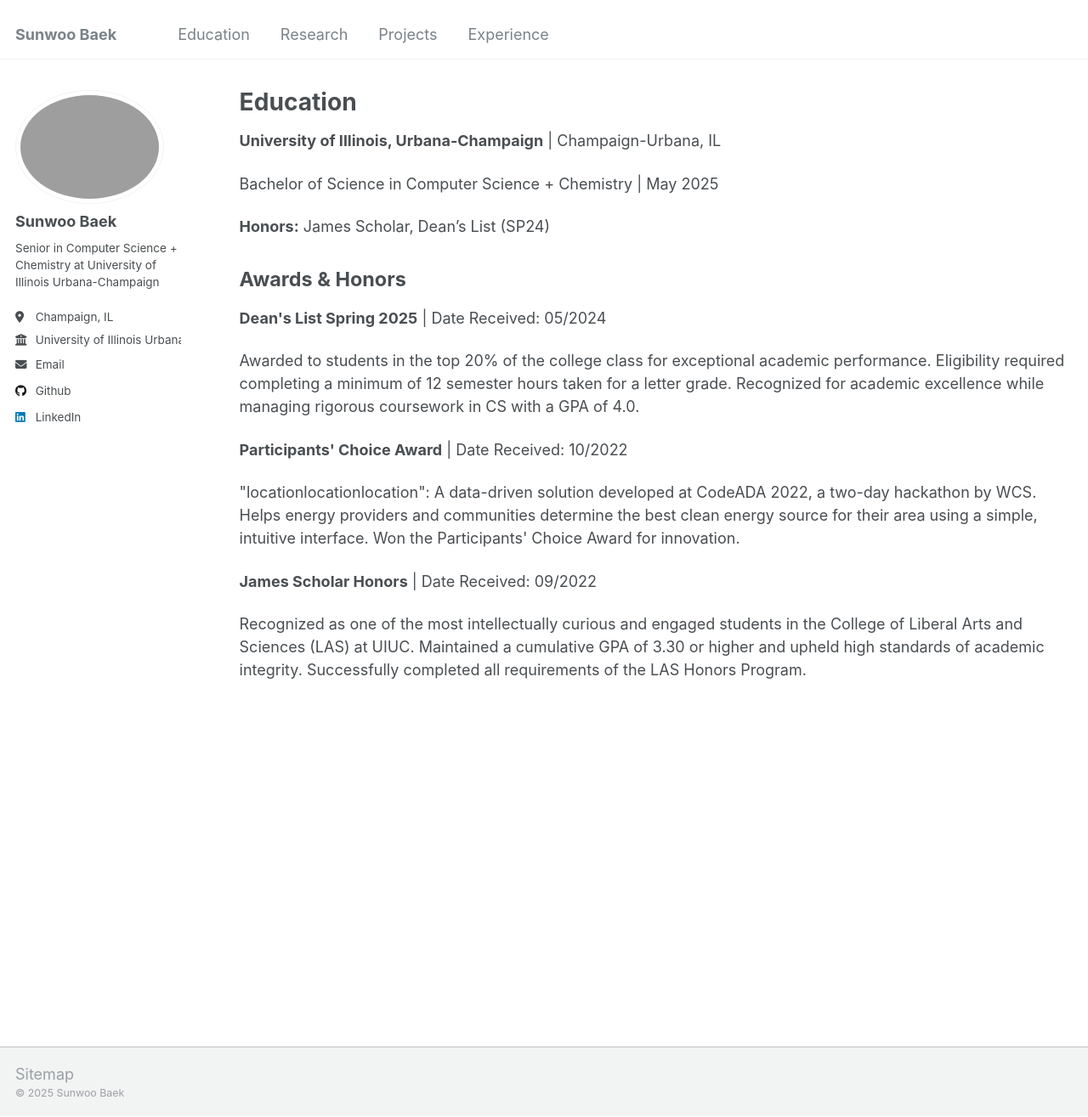
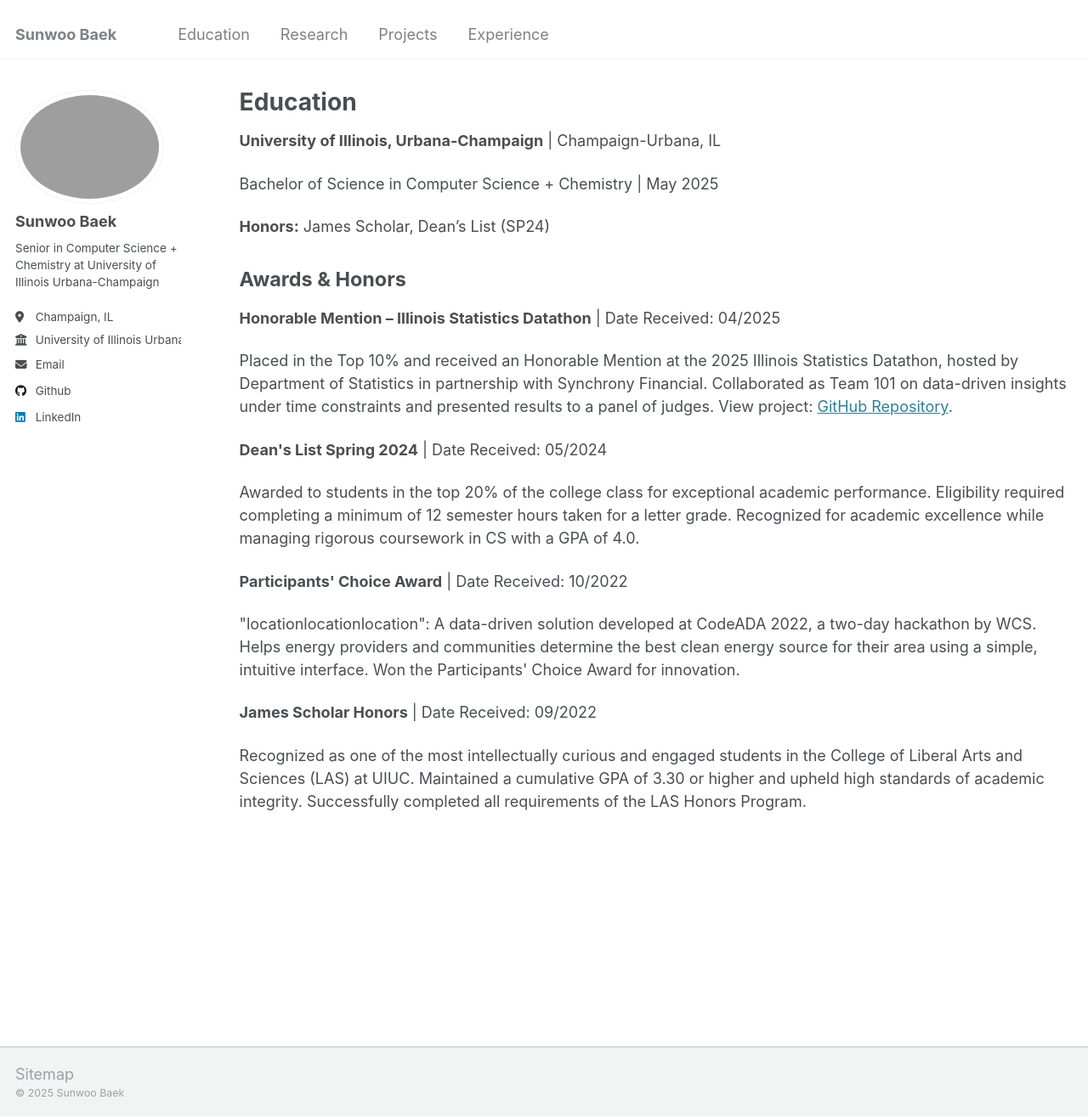
Before and after one commit to sbaek21/sbaek21.github.io, a Jekyll site: the page built from _pages/education.md, in a window 1280 px wide and 1315 px high. Shown: the whole window at 85% size. Built offline with Jekyll 4.4.1, drawn with Linux system fonts in a browser that asks for light colours.

Commit message:
Update datathon result

```diff
--- a/_pages/education.md
+++ b/_pages/education.md
@@ -14,7 +14,16 @@ author_profile: true
 <h2 style="font-size: 1.3em; margin-top: 1.5em; font-weight: bold; line-height: 1.2;">Awards & Honors</h2>
 
 <div>
-  <p><strong>Dean's List Spring 2025</strong> | Date Received: 05/2024</p>
+  <p><strong>Honorable Mention – Illinois Statistics Datathon</strong> | Date Received: 04/2025</p>
+  <p>
+    Placed in the Top 10% and received an Honorable Mention at the 2025 Illinois Statistics Datathon, hosted by Department of Statistics in partnership with Synchrony Financial. Collaborated as Team 101 on data-driven insights
+    under time constraints and presented results to a panel of judges.
+    View project: <a href="https://github.com/sbaek21/Synchrony_Datathon_2025" target="_blank">GitHub Repository</a>.
+  </p>
+</div>
+
+<div>
+  <p><strong>Dean's List Spring 2024</strong> | Date Received: 05/2024</p>
   <p>
     Awarded to students in the top 20% of the college class for exceptional academic performance.
     Eligibility required completing a minimum of 12 semester hours taken for a letter grade.
```
